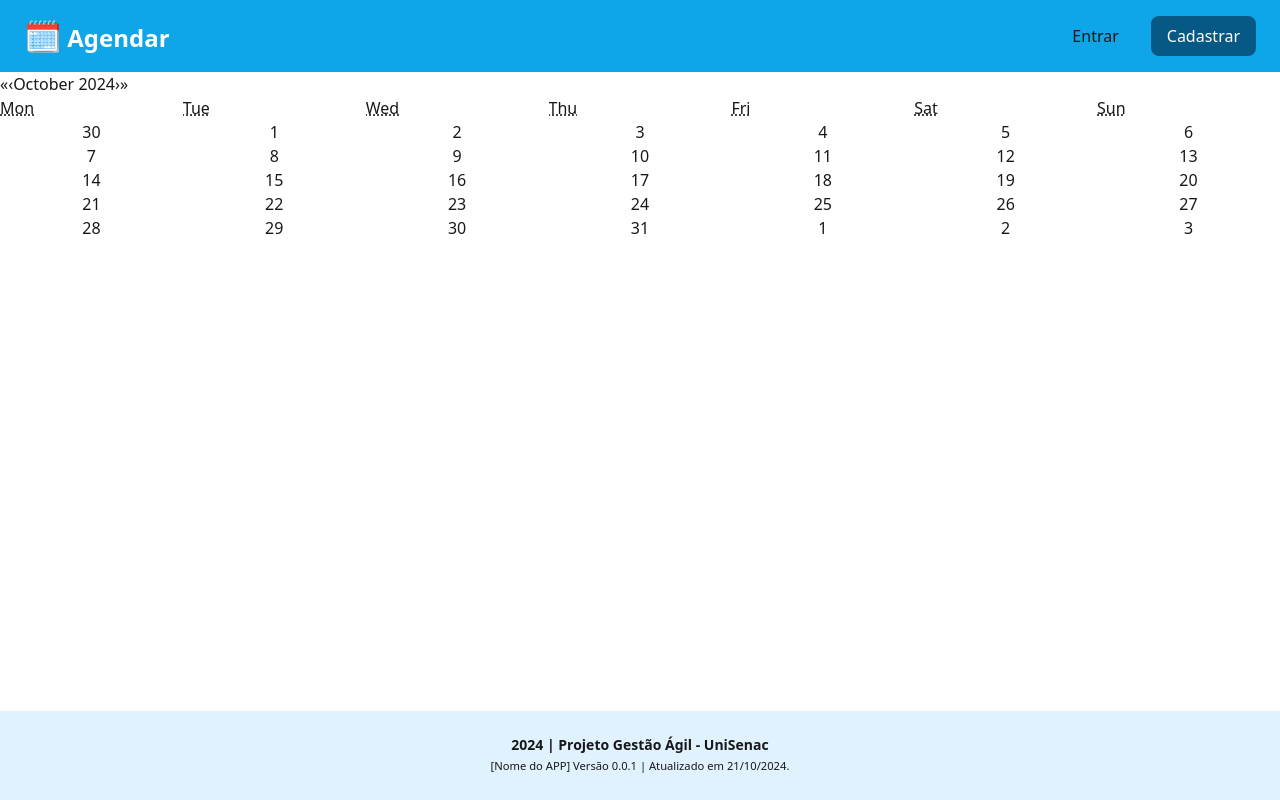
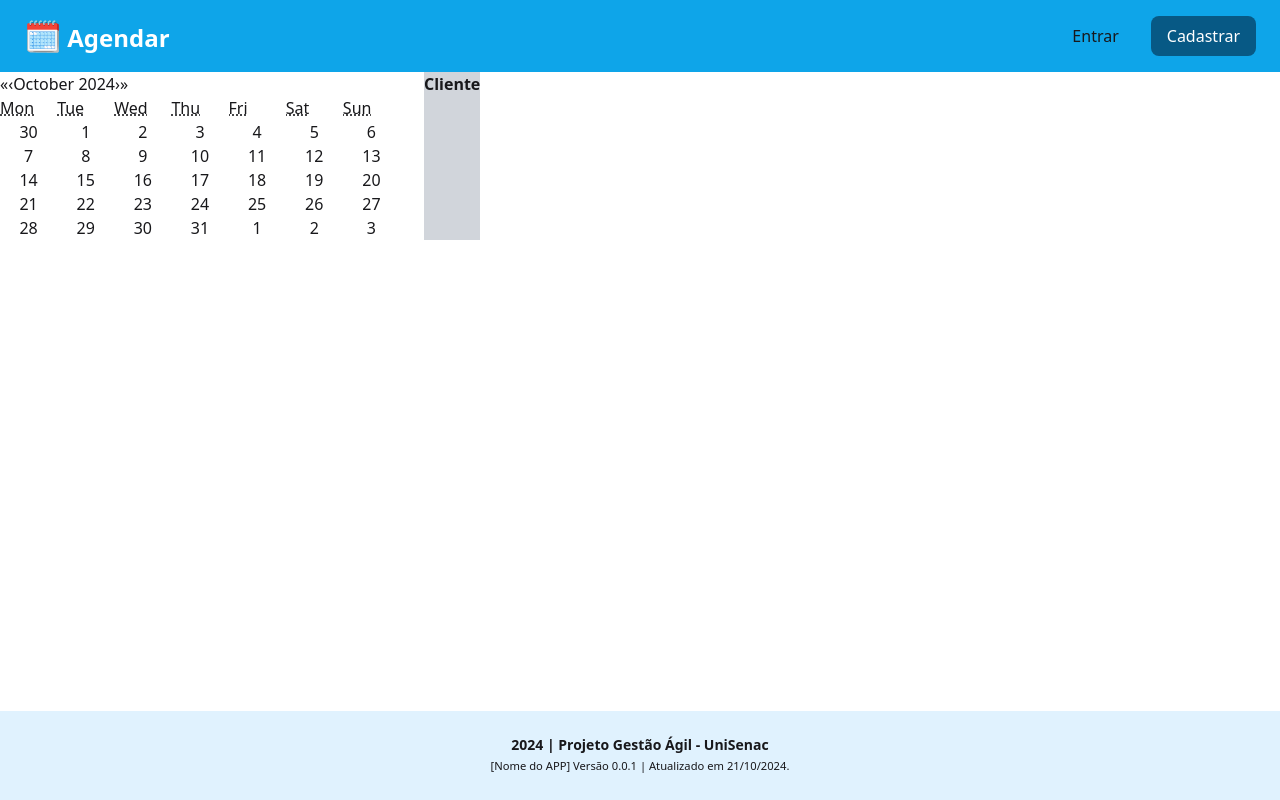
Before and after one commit to marcelopoars/projeto-front-senac, a Next.js app: page /agenda in a window 1280 px wide. Built offline with nearby package versions, Linux system fonts and the light colour scheme.

Commit message:
feat: add Calendar component

```diff
--- /dev/null
+++ b/src/app/agenda/components/calendar/calendar.tsx
@@ -0,0 +1,13 @@
+"use client";
+
+import ReactCalendar from "react-calendar";
+
+import "./styles.css";
+
+export function Calendar() {
+  return (
+    <div className="max-w-[400px]">
+      <ReactCalendar />
+    </div>
+  );
+}
--- /dev/null
+++ b/src/app/agenda/components/calendar/index.ts
@@ -0,0 +1 @@
+export * from "./calendar";
--- /dev/null
+++ b/src/app/agenda/components/calendar/styles.css
@@ -0,0 +1,5 @@
+.react-calendar
+  .react-calendar__month-view__weekdays__weekday
+  .react-calendar__month-view__weekdays__weekday--weekend {
+  background-color: green !important;
+}
--- /dev/null
+++ b/src/app/agenda/components/index.ts
@@ -0,0 +1 @@
+export * from "./calendar";
--- a/src/app/agenda/page.tsx
+++ b/src/app/agenda/page.tsx
@@ -1,18 +1,13 @@
-"use client"
-
-import { useState } from "react";
-import Calendar from "react-calendar";
-
-type ValuePiece = Date | null;
-
-type Value = ValuePiece | [ValuePiece, ValuePiece];
+import { Calendar } from "./components";
 
 export default function AgendaPage() {
-  const [value, onChange] = useState<Value>(new Date());
+  return (
+    <div className="flex gap-6">
+      <Calendar />
 
-  return (
-    <div>
-      <Calendar onChange={onChange} value={value} />
+      <div className="bg-gray-300">
+        <h2 className="font-bold">Cliente</h2>
+      </div>
     </div>
   );
 }
```
